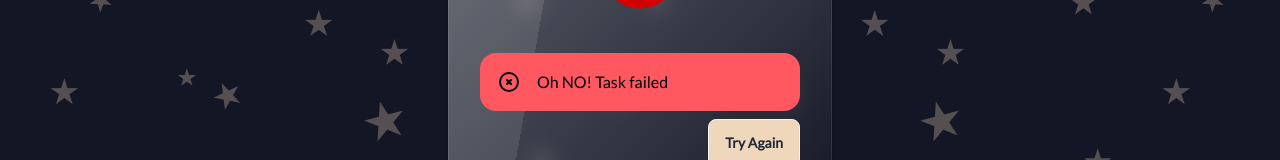
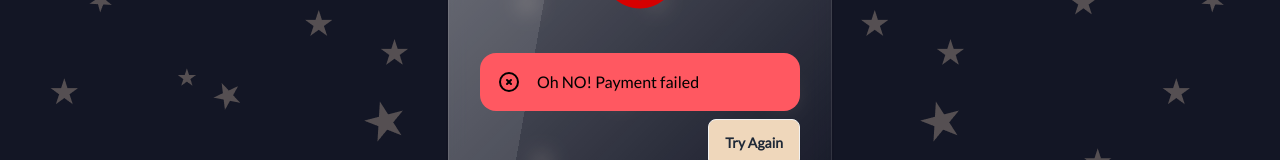
Before and after one commit to johntrehearn/CalendarApp-Team-5, a Next.js app in the folder frontend/: page /decline in a window 1280 px wide. Shown: the part 303-463 px from the top of the page. Built offline with nearby package versions, Linux system fonts and the light colour scheme.

Commit message:
this change in text

```diff
--- a/frontend/src/app/decline/page.tsx
+++ b/frontend/src/app/decline/page.tsx
@@ -23,7 +23,7 @@ function PaymentDecline() {
                   d="M10 14l2-2m0 0l2-2m-2 2l-2-2m2 2l2 2m7-2a9 9 0 11-18 0 9 9 0 0118 0z"
                 />
               </svg>
-              <span>Oh NO! Task failed </span>
+              <span>Oh NO! Payment failed </span>
             </div>
             <div className="card-actions justify-end">
               <button className="btn bg-accent ">Try Again</button>
```
